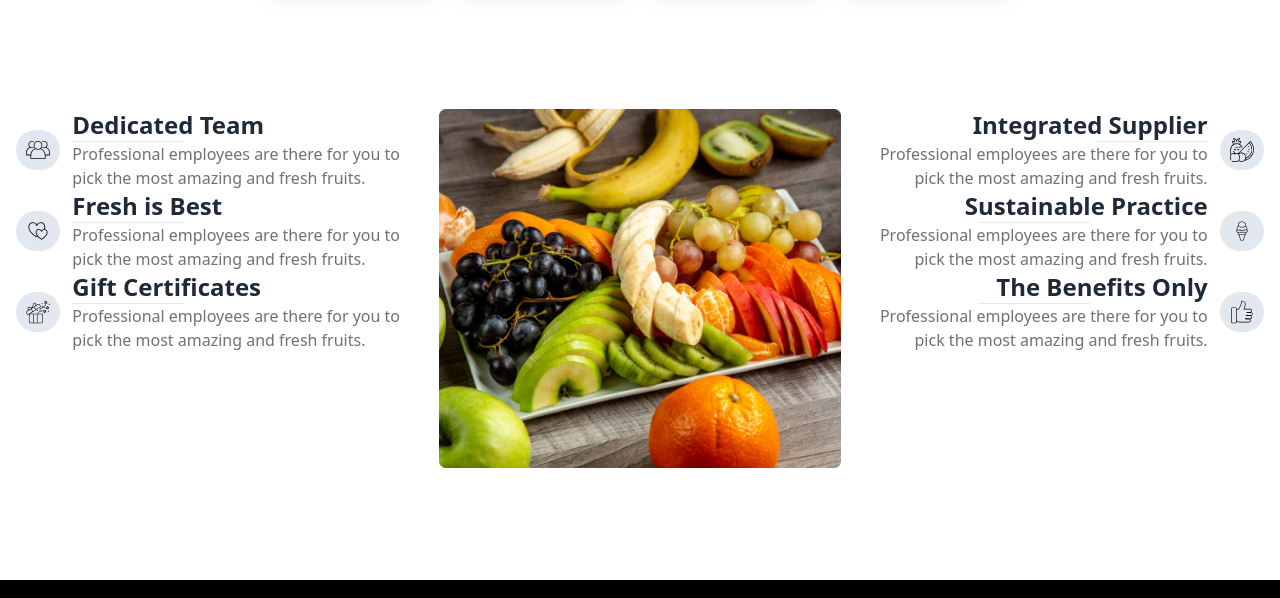
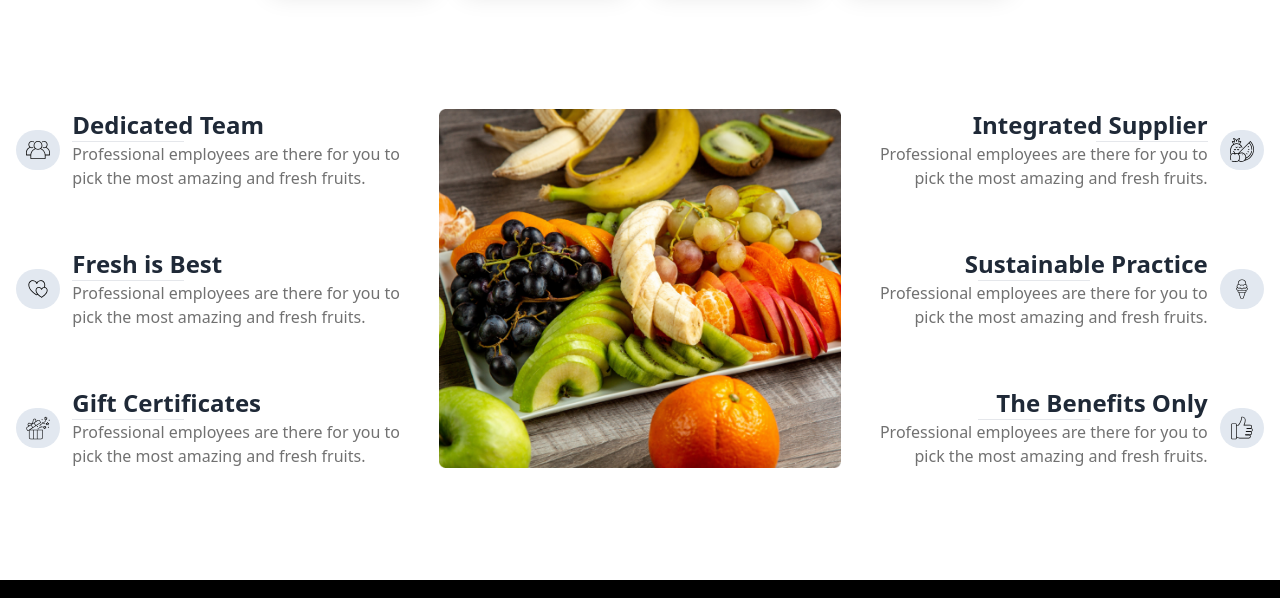
Before and after one commit to sazzadtalukder/ph-assignment3, a plain HTML site: page index.html in a window 1280 px wide. Shown: the part 2553-3151 px from the top of the page. Drawn offline with nearby package versions, Linux system fonts and the light colour scheme.

Commit message:
bns updt

```diff
--- a/index.html
+++ b/index.html
@@ -554,7 +554,7 @@
 
         <section class="why-choose-us-section max-w-screen-xl mx-auto my-28">
             <div class="grid grid-cols-1 lg:grid-cols-3  gap-5">
-                <div class="why-left">
+                <div class="why-left flex flex-col justify-between">
                     <div class="cards items-center justify-center flex flex-col lg:flex-row gap-3">
                         <div class="w-10  lg:w-20 h-10  rounded-full bg-slate-200 flex items-center justify-center">
                             <img src="./images/group 1.svg" alt="Shoes" />
@@ -589,7 +589,7 @@
                 <div class="why-center h-full lg:-order-none order-first">
                     <img src="./images/whychoose1.png" alt="" >
                 </div>
-                <div class="why-right">
+                <div class="why-right flex flex-col justify-between">
                     <div class="cards  items-center justify-center flex flex-col lg:flex-row-reverse  gap-3">
                         <div class="w-10  lg:w-20 h-10  rounded-full bg-slate-200 flex items-center justify-center">
                             <img src="./images/fruit 1.svg" alt="Shoes" />
```
